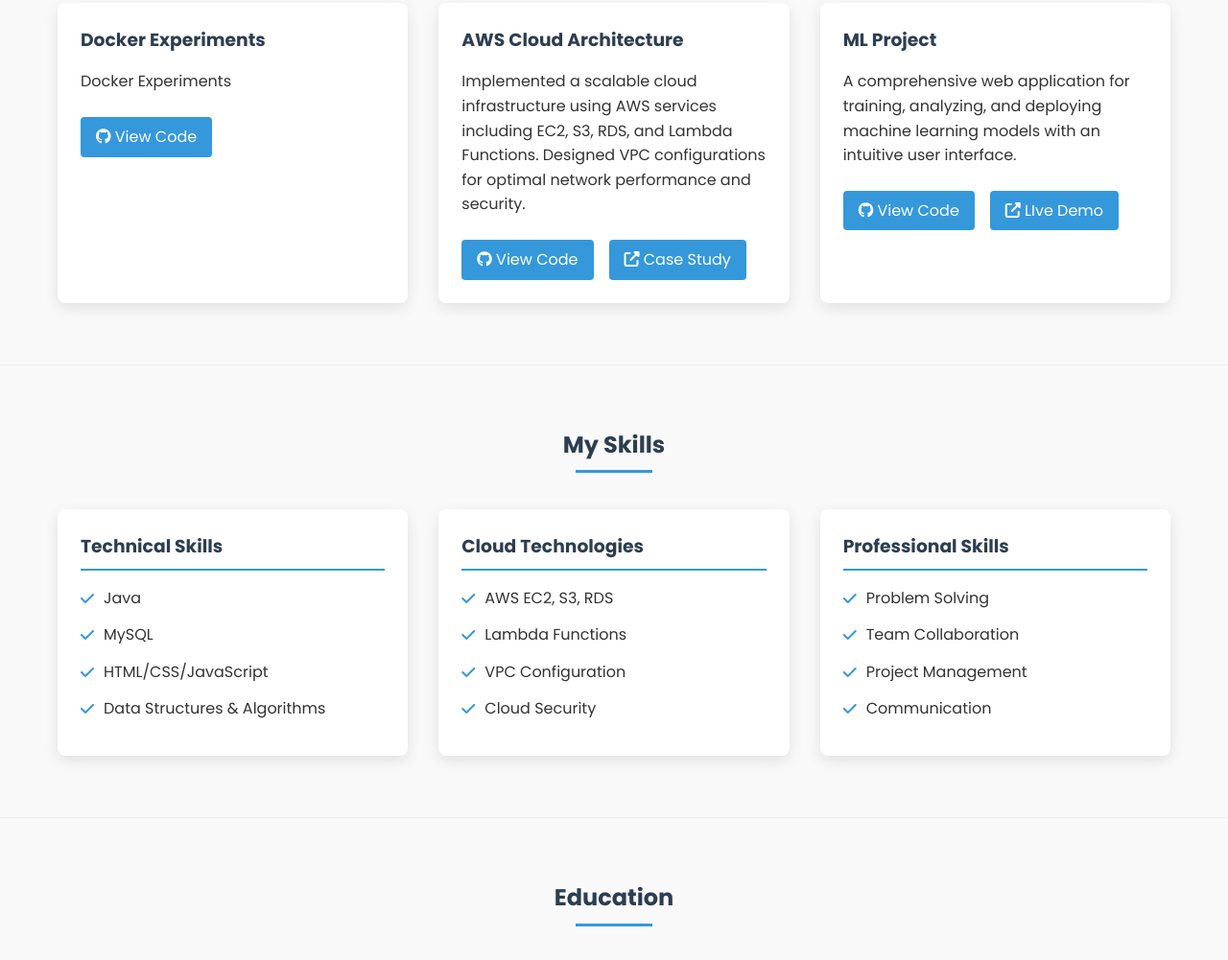
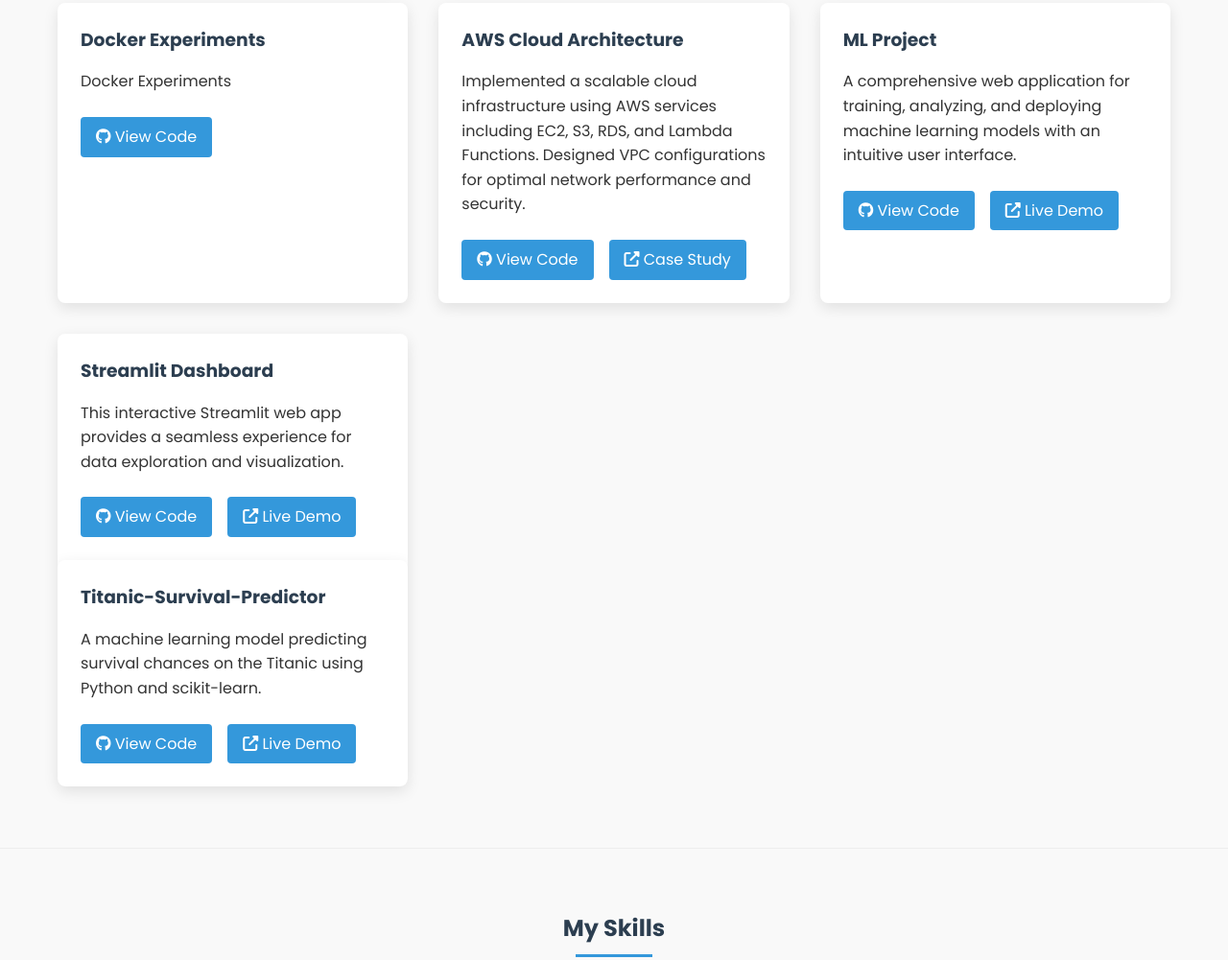
Before and after one commit to smeetw2610/Portfolio, a plain HTML site: page index.html in a window 1280 px wide. Shown: the part 935-1936 px from the top of the page at 96% size. Drawn offline with Linux system fonts and the light colour scheme.

Commit message:
Update index.html

```diff
--- a/index.html
+++ b/index.html
@@ -530,9 +530,30 @@
                         <p>A comprehensive web application for training, analyzing, and deploying machine learning models with an intuitive user interface.</p>
                         <div class="project-links">
                             <a href="https://github.com/smeetw2610/ML-Project"><i class="fab fa-github"></i> View Code</a>
-                            <a href="https://ml-project-urvstulyjy7x2xgytu5gfs.streamlit.app/"><i class="fas fa-external-link-alt"></i> LIve Demo</a>
+                            <a href="https://ml-project-urvstulyjy7x2xgytu5gfs.streamlit.app/"><i class="fas fa-external-link-alt"></i> Live Demo</a>
                         </div>
                     </div>
+                </div>
+
+                <div class="project-card">
+                    <div class="project-info">
+                        <h3>Streamlit Dashboard</h3>
+                        <p>This interactive Streamlit web app provides a seamless experience for data exploration and visualization.</p>
+                        <div class="project-links">
+                            <a href="https://github.com/smeetw2610/Streamlit-Dashboard"><i class="fab fa-github"></i> View Code</a>
+                            <a href="https://app-dashboard-nc5x7uj8vq2oi6k965xjhc.streamlit.app/"><i class="fas fa-external-link-alt"></i> Live Demo</a>
+                        </div>
+                    </div>
+
+                    <div class="project-card">
+                        <div class="project-info">
+                            <h3>Titanic-Survival-Predictor</h3>
+                            <p>A machine learning model predicting survival chances on the Titanic using Python and scikit-learn.</p>
+                            <div class="project-links">
+                                <a href="https://github.com/smeetw2610/Titanic-Survival-Predictor"><i class="fab fa-github"></i> View Code</a>
+                                <a href="https://titanic-survival-predictor-xicb73scddesympavyjjra.streamlit.app/"><i class="fas fa-external-link-alt"></i> Live Demo</a>
+                            </div>
+                        </div>
                 </div>
             </div>
         </div>
```
